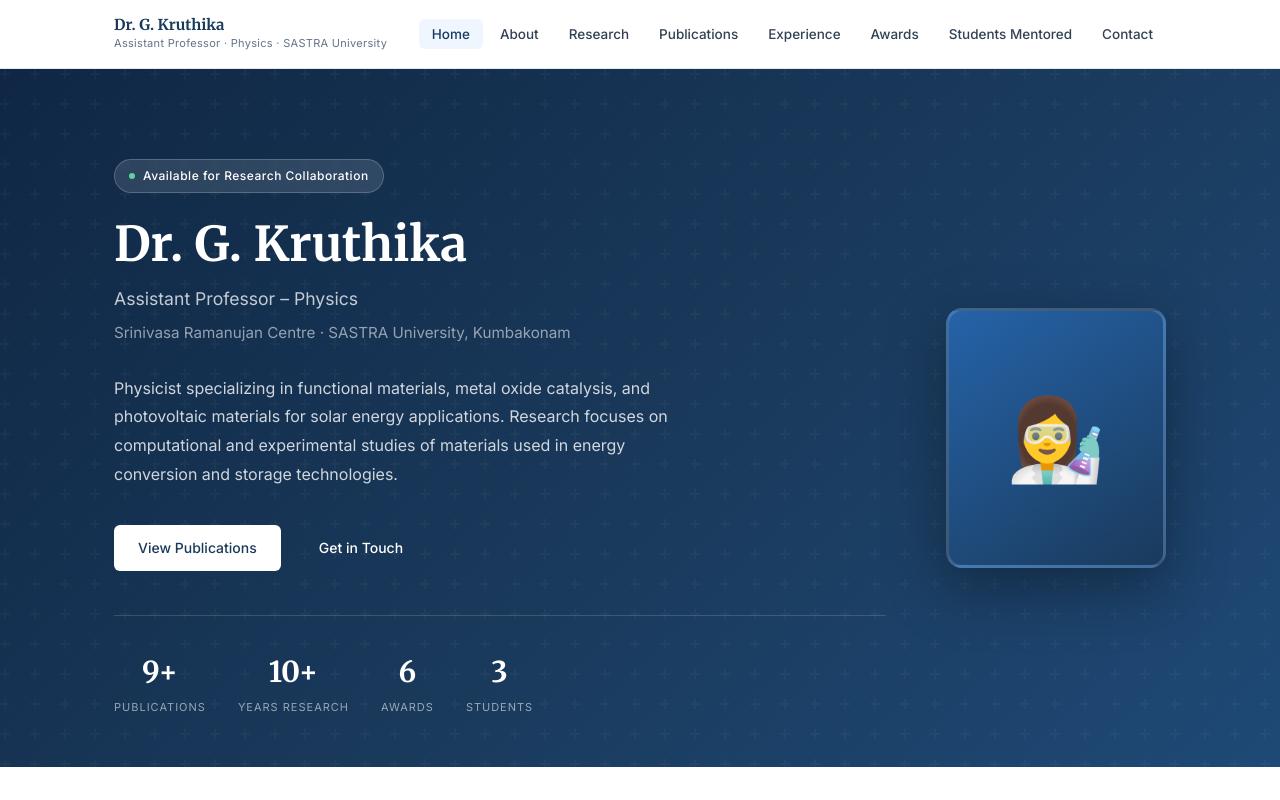
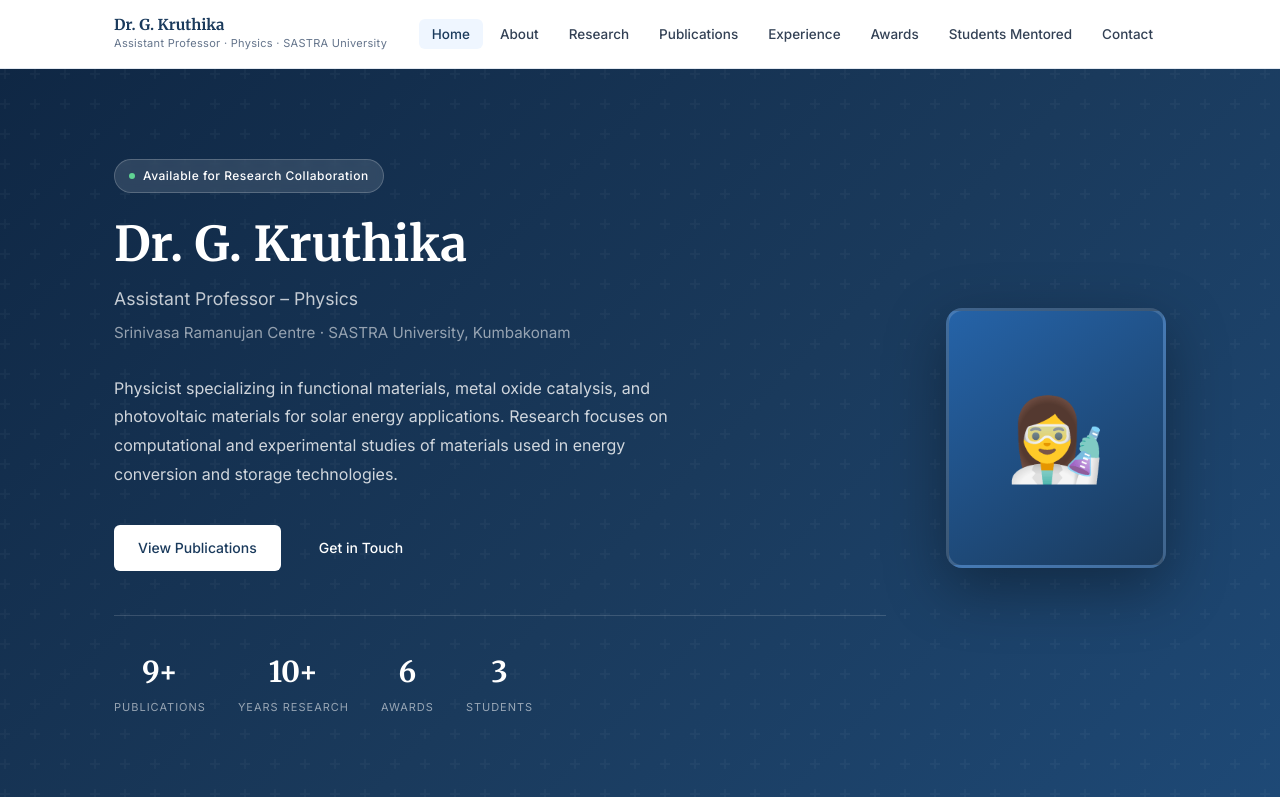
Before and after one commit to GobiKrishnan123/myproject, a React (Create React App) app: page / in a window 1280 px wide. Shown: the top 800 px of the page. Built offline with nearby package versions, Linux system fonts and the light colour scheme.

Commit message:
Update home.css

```diff
--- a/src/styles/home.css
+++ b/src/styles/home.css
@@ -2,7 +2,7 @@
 .hero {
   background: linear-gradient(135deg, #0f2744 0%, #1a3a5c 55%, #1e4976 100%);
   color: #fff;
-  padding: 90px 0 50px;
+  padding: 90px 0 80px;
   position: relative;
   overflow: hidden;
 }
```
